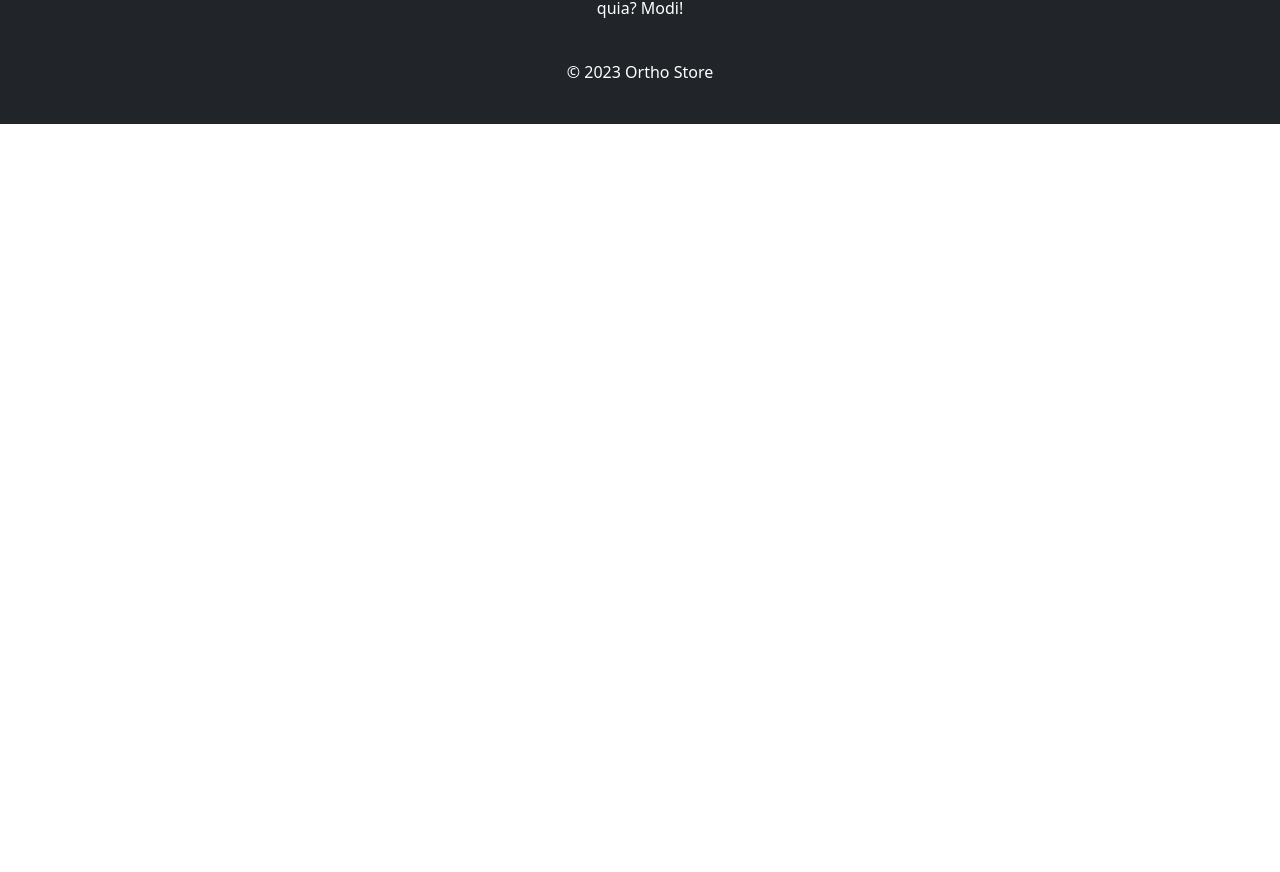
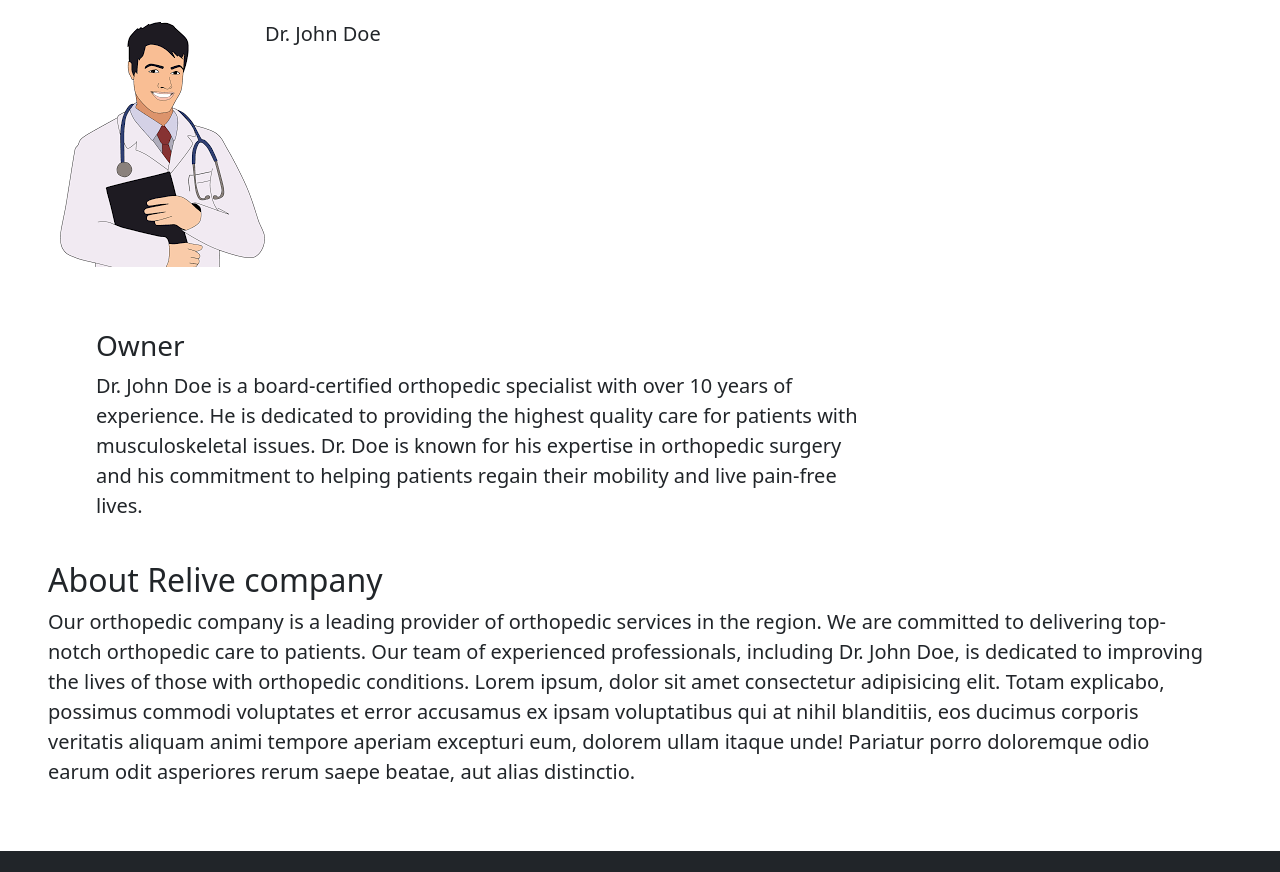
Before and after one commit to Pawan-Prajapat/ortho, a plain HTML site: page about.html in a window 1280 px wide. Shown: the part 287-1159 px from the top of the page. Before the commit the page ends 800 px from the top, so only its background shows below. Drawn offline with Linux system fonts and the light colour scheme.

Commit message:
Update about.html
aboutreday

```diff
--- a/about.html
+++ b/about.html
@@ -1,5 +1,6 @@
 <!DOCTYPE html>
 <html lang="en">
+
 <head>
     <meta charset="UTF-8">
     <meta name="viewport" content="width=device-width, initial-scale=1.0">
@@ -8,14 +9,16 @@
     <link rel="stylesheet" href="styles.css">
     <title>Ortho Products Store</title>
 </head>
+
 <body>
     <!-- Navbar -->
     <nav class="navbar navbar-expand-lg navbar-dark bg-dark">
         <div class="container">
             <div class="navLogo">
-                <a class="navbar-brand" href="index.html">Ortho Store</a>
+                <a class="navbar-brand" href="index.html"><img src="./img/Relive Othro.png" alt=""></a>
             </div>
-            <button class="navbar-toggler" type="button" data-bs-toggle="collapse" data-bs-target="#navbarNav" aria-controls="navbarNav" aria-expanded="false" aria-label="Toggle navigation">
+            <button class="navbar-toggler" type="button" data-bs-toggle="collapse" data-bs-target="#navbarNav"
+                aria-controls="navbarNav" aria-expanded="false" aria-label="Toggle navigation">
                 <span class="navbar-toggler-icon"></span>
             </button>
             <div class="collapse navbar-collapse" id="navbarNav">
@@ -40,15 +43,39 @@
 
     <!-- Page content goes here -->
     <!-- Example: Home Page -->
-    <div class="container mt-4">
+    <div class="row pt-4 px-5" id="about">
         <div class="titleDesi">
-            <h2>About Us</h2>>
+            <h2>About Us</h2>
         </div>
         <!-- Add content specific to the home page -->
+        <div class="row">
+            <div class="col-md-4 d-flex p-4">
+                <img src="./img/doctor2.png" class="img-fluid mb-2" alt="Doctor Image">
+                <span><h5>Dr. John Doe</h5></span>
+            </div>
+            <div class="col-md-8 mx-5 " style="font-size: 20px; font-weight: 100;">
+                <br>
+                <span><h3>Owner</h2></span>
+                <p>Dr. John Doe is a board-certified orthopedic specialist with over 10 years of experience. He is
+                    dedicated to providing the highest quality care for patients with musculoskeletal issues. Dr. Doe is
+                    known for his expertise in orthopedic surgery and his commitment to helping patients regain their
+                    mobility and live pain-free lives.</p>
+            </div>
+        </div>
+        <div class="row pt-4 pb-4 mb-4 aboveRelive" style="font-size: 20px; font-weight: 100;">
+            <h2>About Relive company</h2>
+            <p>Our orthopedic company is a leading provider of orthopedic services in the region. We are committed to
+                delivering top-notch orthopedic care to patients. Our team of experienced professionals, including Dr.
+                John Doe, is dedicated to improving the lives of those with orthopedic conditions. Lorem ipsum, dolor
+                sit amet consectetur adipisicing elit. Totam explicabo, possimus commodi voluptates et error accusamus
+                ex ipsam voluptatibus qui at nihil blanditiis, eos ducimus corporis veritatis aliquam animi tempore
+                aperiam excepturi eum, dolorem ullam itaque unde! Pariatur porro doloremque odio earum odit asperiores
+                rerum saepe beatae, aut alias distinctio.</p>
+        </div>
     </div>
 
     <!-- Footer -->
-    <footer class="bg-dark text-white text-center py-4">
+    <footer class=" text-white text-center py-4 bg-dark">
         <div class="container">
             <div class="row ">
                 <div class="col-md-4 ">
@@ -89,4 +116,5 @@
     <!-- Bootstrap JS and jQuery scripts -->
     <script src="./bootstrap-5/js/bootstrap.min.js"></script>
 </body>
+
 </html>
```
